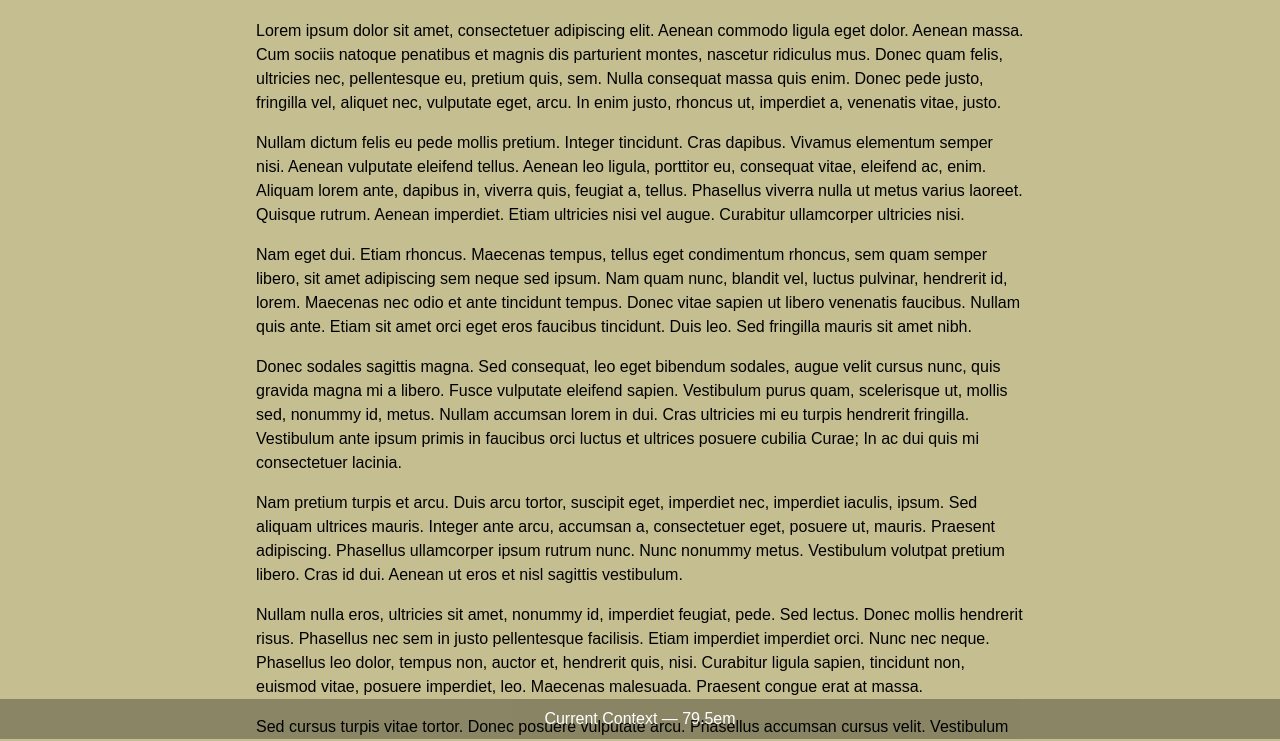
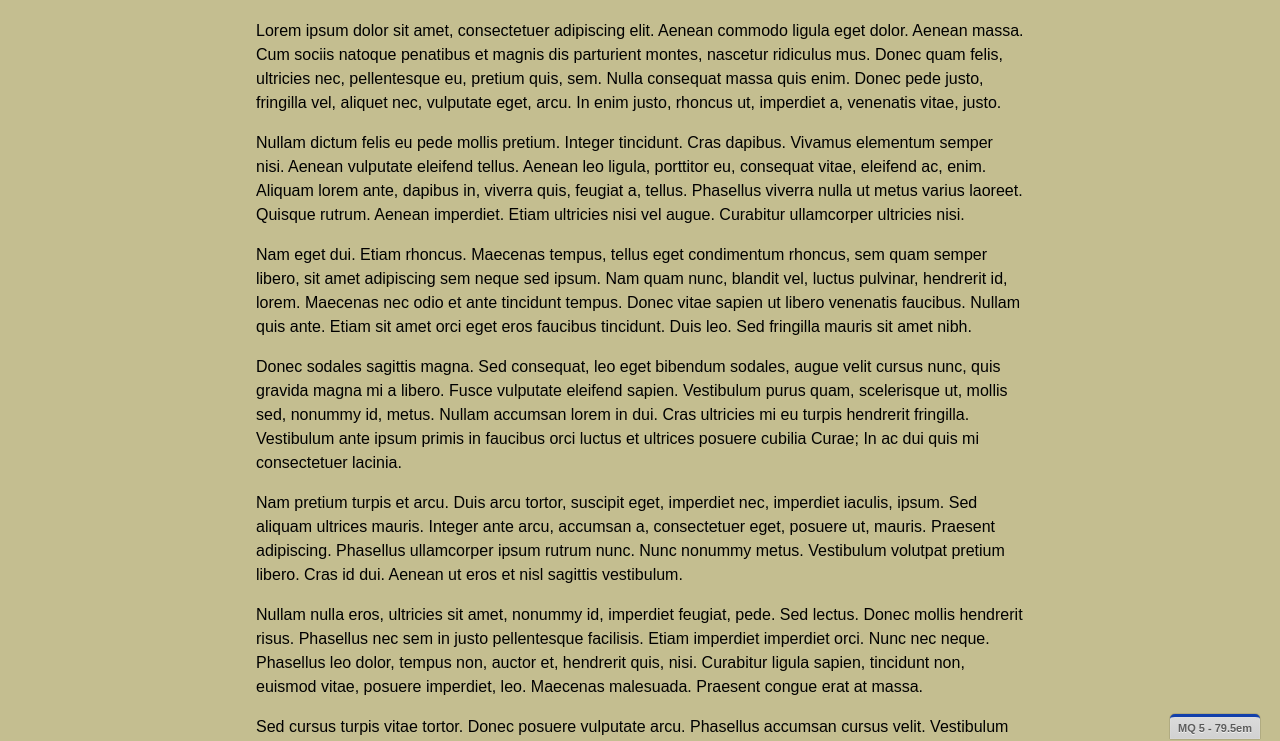
Before and after one commit to stephencaver/Contextualizer, a plain HTML site: page index.html in a window 1280 px wide. Shown: the part 61-802 px from the top of the page. Drawn offline with Linux system fonts and the light colour scheme.

Commit message:
New build of the core code
* Removed extra mark-up. The display element is placed using generated content on the body element.
* Decreased the visual footprint of the widget.
* Improved, stylish design.

```diff
--- a/css/contextualizer.css
+++ b/css/contextualizer.css
@@ -1,86 +1,87 @@
-.contextualizer {
+body:before {
 	position: fixed;
+	right: 20px;
+	bottom: 0;
+	z-index: 1000;
+	display: block;
+	/* display: none; */
+	padding: 5px 8px;
+	border-color: gray;
+	border-top: 3px solid;
+	border-bottom: none;
+	background: white;
+	background: rgba(255,255,255,.75);
+	background: #dbdbdb;
+	background: -moz-linear-gradient(top,  #dbdbdb 0%, #d1d1d1 100%);
+	background: -webkit-gradient(linear, left top, left bottom, color-stop(0%,#dbdbdb), color-stop(100%,#d1d1d1));
+	background: -webkit-linear-gradient(top,  #dbdbdb 0%,#d1d1d1 100%);
+	background: -o-linear-gradient(top,  #dbdbdb 0%,#d1d1d1 100%);
+	background: -ms-linear-gradient(top,  #dbdbdb 0%,#d1d1d1 100%);
+	background: linear-gradient(to bottom,  #dbdbdb 0%,#d1d1d1 100%);
+	-webkit-box-shadow: 0px 0px 1px 0px #000, inset 0px 0px 1px 0px #fff;
+	box-shadow: 0px 0px 1px 0px #000, inset 0px 0px 1px 0px #fff;
+	color: black;
+	color: rgba(0,0,0,.6);
+	content: "NO MQ";
 	text-align: center;
-	width: 100%;
-	bottom: 0;
-	background: rgba(0,0,0,.3);
-	color: #fff;
-	z-index: 50000;
-	display: none;
-	display: block; /* to hide contextualizer, comment out this line */
+	text-shadow: 0 1px rgba(255,255,255,.7);
+	font-weight: bold;
+	font-size: 11px;
+	-moz-border-radius-topleft: 5px;
+	-moz-border-radius-topright: 5px;
+	-webkit-border-top-right-radius: 5px;
+	-webkit-border-top-left-radius: 5px;
+	border-top-right-radius: 5px;
+	border-top-left-radius: 5px;
 }
 
-.contextualizer p {
-	margin: .5em 0;
-}
-.contextualizer p:after {
-	content: " — Baseline";
+.lt-ie9 body:before {
+	position: static;
+	padding-right: 0;
+	padding-left: 0;
 }
 
 @media only screen and (min-width: 25.5em) {
-
-	.contextualizer p:after {
-		content: " — 25.5em";
+	body:before {
+		border-color: #ff0000;
+		content: "MQ 1 - 25.5em";
 	}
-
 }
-
 @media only screen and (min-width: 32em) {
-
-	.contextualizer p:after {
-		content: " — 32em";
+	body:before {
+		border-color: #ffaa00;
+		content: "MQ 2 - 32em";
 	}
-
 }
-
 @media only screen and (min-width: 43.5em) {
-
-	.contextualizer p:after {
-		content: " — 43.5em";
+	body:before {
+		border-color: #ffff00;
+		content: "MQ 3 - 43.5em";
 	}
-
 }
-
 @media only screen and (min-width: 52.5em) {
-
-	.contextualizer p:after {
-		content: " — 52.5em";
+	body:before {
+		border-color: #00cc00;
+		content: "MQ 4 - 52.5em";
 	}
-
 }
-
 @media only screen and (min-width: 61.5em) {
-
-	.contextualizer p:after {
-		content: " — 61.5em";
+	body:before {
+		border-color: #1240ab;
+		content: "MQ 5 - 61.5em";
 	}
-
 }
 
 @media only screen and (min-width: 70.5em) {
-
-	.contextualizer p:after {
-		content: " — 70.5em";
+	body:before {
+		border-color: #1240ab;
+		content: "MQ 5 - 70.5em";
 	}
-
 }
 
 @media only screen and (min-width: 79.5em) {
-
-	.contextualizer p:after {
-		content: " — 79.5em";
+	body:before {
+		border-color: #1240ab;
+		content: "MQ 5 - 79.5em";
 	}
-
 }
-
-@media only screen and (min-width: 1400px) {
-
-	.contextualizer p:after {
-		content: " — SUPER BIG";
-	}
-
-	html {
-		font-size: 120%;
-	}
-
-}
--- a/css/main.css
+++ b/css/main.css
@@ -43,6 +43,20 @@ article {
 
 }
 
+@media only screen and (min-width: 52.5em) {
+
+    body {
+        background: #fff7f5;
+    }
+    h1 {
+        color: #a84b3a;
+    }
+    article {
+        width: 75%;
+    }
+
+}
+
 @media only screen and (min-width: 61.5em) {
 
     body {
@@ -70,20 +84,3 @@ article {
     }
 
 }
-
-@media only screen and (min-width: 1400px) {
-
-    html {
-        font-size: 120%;
-    }
-    body {
-        background: #ffe87a;
-    }
-    h1 {
-        color: #467f71;
-    }
-    article {
-        width: 50%;
-    }
-
-}
--- a/index.html
+++ b/index.html
@@ -13,10 +13,6 @@
     </head>
     <body>
 
-        <div class="contextualizer">
-            <p>Current Context</p>
-        </div>
-
         <article>
             <h1>Contextulizer!</h1>
             <p>Lorem ipsum dolor sit amet, consectetuer adipiscing elit. Aenean commodo ligula eget dolor. Aenean massa. Cum sociis natoque penatibus et magnis dis parturient montes, nascetur ridiculus mus. Donec quam felis, ultricies nec, pellentesque eu, pretium quis, sem. Nulla consequat massa quis enim. Donec pede justo, fringilla vel, aliquet nec, vulputate eget, arcu. In enim justo, rhoncus ut, imperdiet a, venenatis vitae, justo.</p>
```
